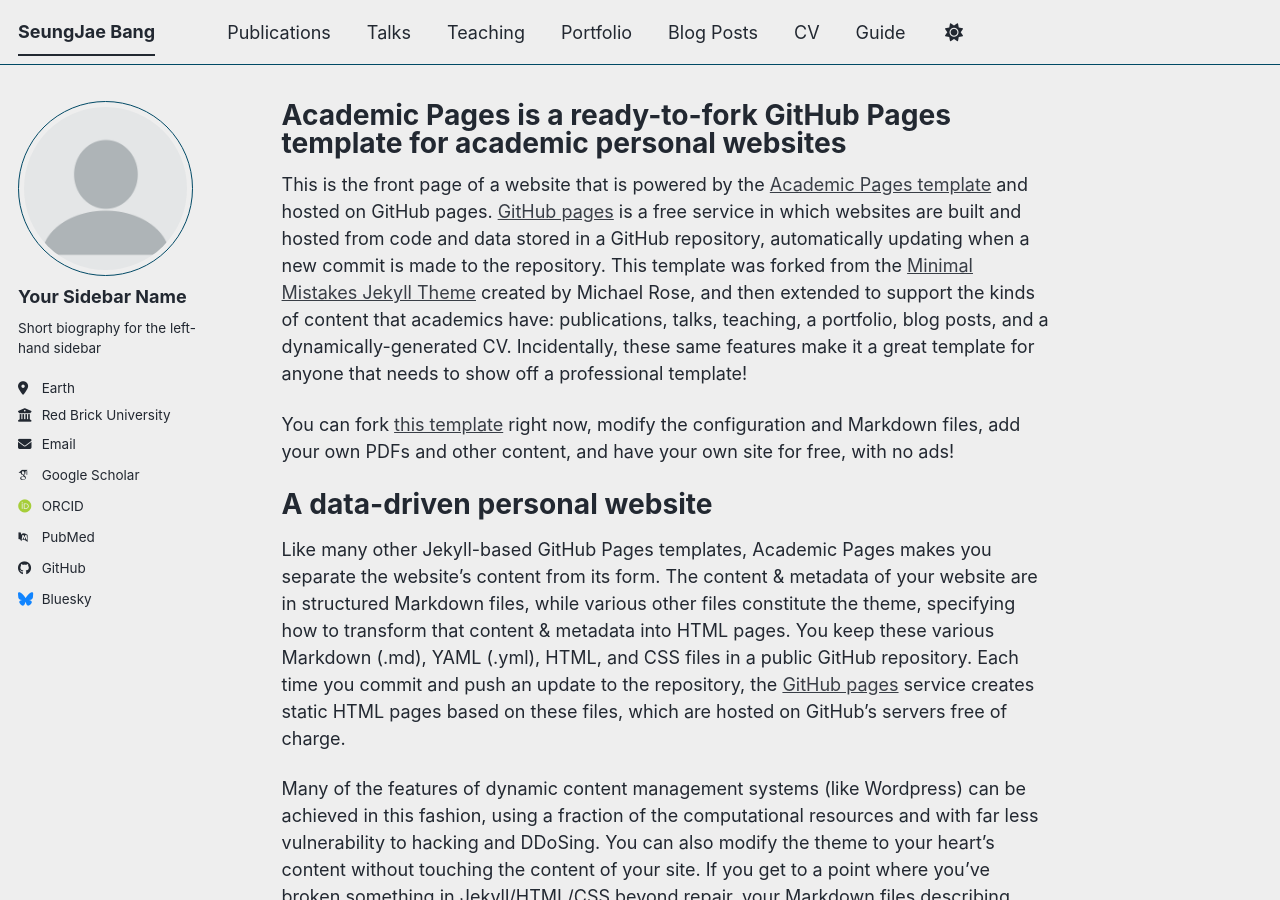
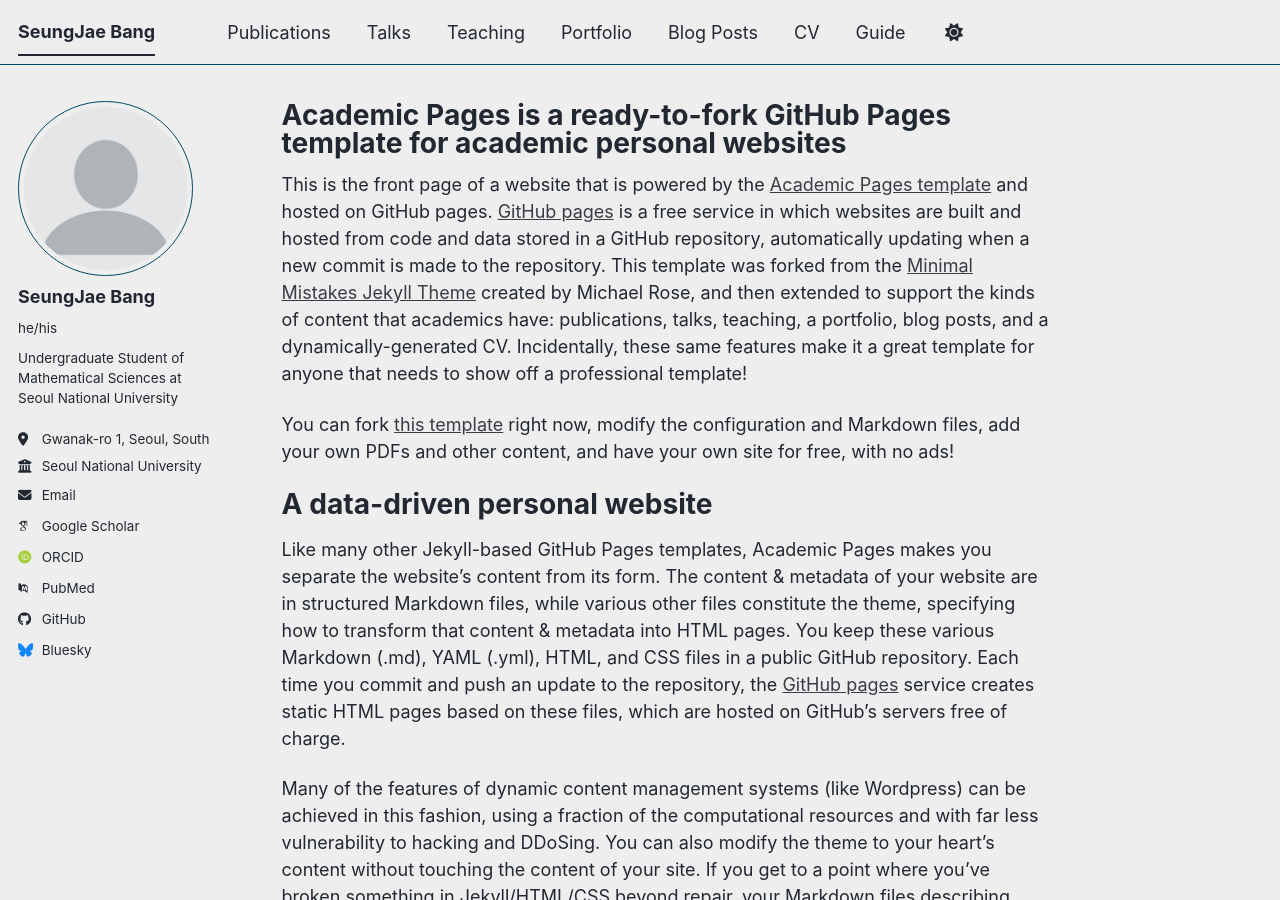
Before and after one commit to jae-s-bang/jae-s-bang.github.io, a Jekyll site: the page built from _pages/about.md, in a window 1280 px wide and 900 px high. Built offline with Jekyll 4.4.1, drawn with Linux system fonts in a browser that asks for light colours; some web fonts are replaced; a script bundle is joined from its source files by our own code; library files that are not in the unit come from our copies.

Commit message:
Modify site description and author details
Updated personal information and site description.

```diff
--- a/_config.yml
+++ b/_config.yml
@@ -12,8 +12,8 @@
 title                    : "SeungJae Bang"
 title_separator          : "-"
 name                     : &name "SeungJae Bang"
-description              : &description "Your Name's academic portfolio"   # Update this with a general description of your site, this is the default if not overridden by a page
-url                      : https://academicpages.github.io # The base hostname & protocol for your site e.g. "https://[your GitHub username].github.io",
+description              : &description "Background of SeungJae Bang"   # Update this with a general description of your site, this is the default if not overridden by a page
+url                      : https://seungjae-j-bang.github.io/ # The base hostname & protocol for your site e.g. "https://[your GitHub username].github.io",
                                                            # or if you already have some other page hosted on Github then use "https://[your GitHub username].github.io/[Your Repo Name]"
 baseurl                  : "" # the subpath of your site, e.g. "/blog"
 repository               : "academicpages/academicpages.github.io"
@@ -24,13 +24,13 @@
 author:
   # Biographic information
   avatar           : "profile.png"
-  name             : "Your Sidebar Name"
-  pronouns         : # example: "she/her"
-  bio              : "Short biography for the left-hand sidebar"
-  location         : "Earth"
-  employer         : "Red Brick University"
+  name             : "SeungJae Bang"
+  pronouns         : "he/his" # example: "she/her"
+  bio              : "Undergraduate Student of Mathematical Sciences at Seoul National University"
+  location         : "Gwanak-ro 1, Seoul, South Korea"
+  employer         : "Seoul National University"
   uri              : # URL
-  email            : "none@example.org"
+  email            : "mathbang02@gmail.com"
 
   # Academic websites
   academia         : # URL
```
